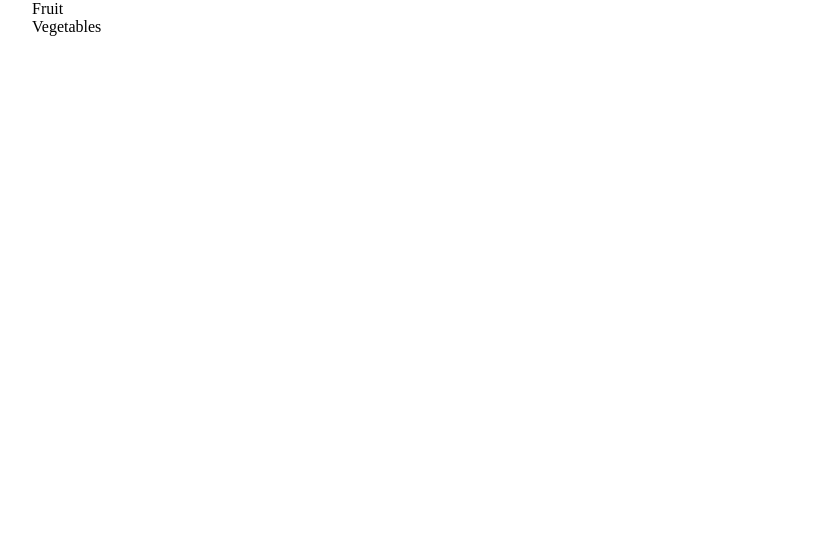
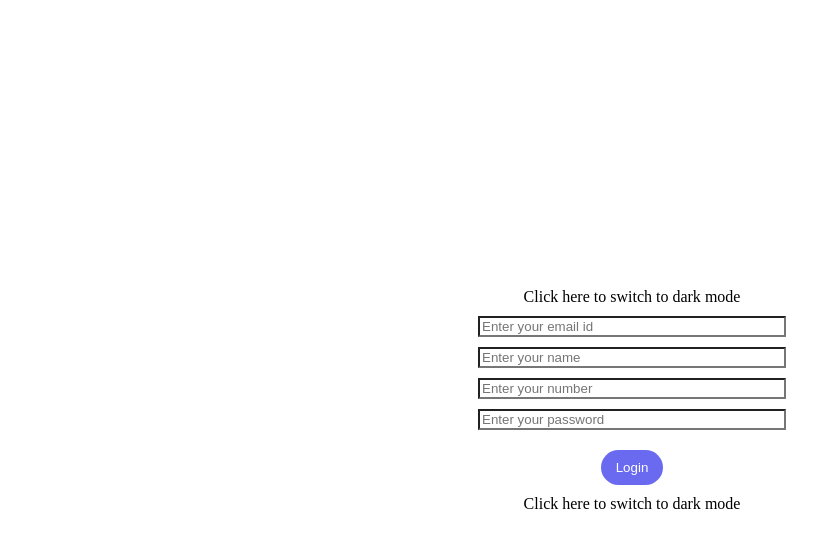
Before and after one commit to kjstarun/react-practice, a React (Vite) app: page / in a window 1280 px wide. Shown: the top 548 px of the page, without its empty margins (8-825 px from the left). Built offline with nearby package versions, Linux system fonts and the light colour scheme.

Commit message:
reusable

```diff
--- a/src/App.jsx
+++ b/src/App.jsx
@@ -1,77 +1,39 @@
-// import Input from "./React-State/input";
-// import Textarea from "./React-Form/textarea";
-// import Range from "./React-Form/range";
-// import Dropdown from "./React-Form/dropdown";
-// import Date from "./React-Form/date";
-// import Check from "./React-Form/checkbox";
-// import Radio from "./React-Form/radio";
-// import Counter from "./Conditional-Rendering/counter";
-// import Like from "./Like-functionality/like";
-// import Closure from "./Batching/closure";
-// import PropsCC from "./Props/propsCC";
-// import PropsFC from "./Props/propsFC";
-// import Parent from "./PassDatatoChild/parent";
-// import Like from "./Like-functionality/like";
-// import MoviesList from "./Movies-api/movielist";
-// import Life from "./Lifecycle/lifecycle";
-// import OnEnter from "./LocalStorage/onEnter";
-// import MemoParent from "./Optimization/parentmemo";
-// import DropDownItem from "./treeView/head";
-import Tree from "./treeView/tree";
-// import Parent from "./Onclick-description/parent";
-// import UseEffectBlank from "./useEffect/useEffect-blank";
-// import UseEffectWithDependencies from "./useEffect/useEffect-wdep";
-// import One from "./Unmounting/one";
-// import Day11CleanupFunc from "./Unmounting/unmount-with-depen";
-// import Form from "./dynamic-form/form";
-// import CallOne from "./example/callOne";
-// import FilterV2 from "./Filter-usememo/filterV2";
-// import Parent from "./dark-theme/parent";
-// import LikeComp from "./Like-functionality/like";
-// import A from "./prop-drilling-fix-context/A";
-// import UseCallbackOne from "./useCallback/callBack1";
-// import { BrowserRouter, Route, Routes } from "react-router-dom";
-// import Child1 from "./dark-theme/child1";
-// import { createContext, useState } from "react";
-// import UseTransition1 from "./useTransition/use1";
-// import UseTransitionFix from "./useTransition/use2fix";
-// import UseID1 from "./useID/useIDone";
-// import StyleOne from "./styled-comp/styleOne";
-// import DoubleClick from "./ondoubleclick/doubleclick";
-// import ItemList from "./item-list-comp/item-list";
-// import Counter from "./redux-comp/counter";
-// import { Provider } from "react-redux";
-// import store from "./redux/store";
-// import ItemList from "./item-list-comp/item-list";
+import { createContext, useState } from "react";
+import { BrowserRouter, Route, Routes } from "react-router-dom";
+import Page1 from "./reusablecomponents/page1";
+import Page2 from "./reusablecomponents/page2";
 
-// export const useContextAPI = createContext(null);
-// const UseContext = useContextAPI.Provider;
+export const useContextAPI = createContext(null);
+const UseContext = useContextAPI.Provider;
 
 function App() {
-  // const [color, setColor] = useState(0);
-
-  // const toggletheme = () => setColor((prev) => !prev);
+  const [color, setColor] = useState(0);
+  const toggletheme = () => setColor((prev) => !prev);
+  const [email, setEmail] = useState("");
+  const [name, setName] = useState("");
+  const [contact, setContact] = useState("");
+  const [password, setPassword] = useState("");
 
   return (
-    // <>
-    //   <PropsFC subject="HTML" />
-    //   <PropsCC subject="CSS" />
-    //   <PropsFC subject="JS" />
-    //   <PropsCC subject="React" />
-    // </>
-    // <UseContext value={{ color, toggletheme }}>
-    //   <BrowserRouter>
-    //     <Routes>
-    //       <Route path="/" element={<Parent />} />
-    //       <Route path="child1" element={<Child1 />} />
-    //     </Routes>
-    //   </BrowserRouter>
-    // </UseContext>
-    // <Parent />
-    // <Provider store={store}>
-    //   <Counter />
-    // </Provider>
-    <Tree />
+    <UseContext
+      value={{
+        color,
+        toggletheme,
+        email,
+        setEmail,
+        name,
+        setName,
+        contact,
+        setContact,
+        setPassword,
+      }}>
+      <BrowserRouter>
+        <Routes>
+          <Route path="/" element={<Page1 />} />
+          <Route path="login" element={<Page2 />} />
+        </Routes>
+      </BrowserRouter>
+    </UseContext>
   );
 }
 
--- /dev/null
+++ b/src/reusablecomponents/Reg.form.jsx
@@ -0,0 +1,30 @@
+import { useContext } from "react";
+import { useContextAPI } from "../App";
+import Input from "./input";
+
+const RegForm = () => {
+  const { setEmail, setName, setContact, setPassword } =
+    useContext(useContextAPI);
+  return (
+    <div className="form">
+      <Input
+        type="text"
+        placeholder="Enter your email id"
+        onChange={setEmail}
+      />
+      <Input type="text" placeholder="Enter your name" onChange={setName} />
+      <Input
+        type="text"
+        placeholder="Enter your number"
+        onChange={setContact}
+      />
+      <Input
+        type="text"
+        placeholder="Enter your password"
+        onChange={setPassword}
+      />
+    </div>
+  );
+};
+
+export default RegForm;
--- /dev/null
+++ b/src/reusablecomponents/button.jsx
@@ -0,0 +1,20 @@
+import { useContext } from "react";
+import { useContextAPI } from "../App";
+
+const Button = ({ label }) => {
+  // const {color} = useContext(useContextAPI);
+  const buttonClass = {
+    backgroundColor: "#6a6af1",
+    color: "white",
+    border: "none",
+    outline: "none",
+    padding: "10px 15px ",
+    borderRadius: "20px",
+    textAlign: "center",
+    marginTop: "10px",
+  };
+
+  return <button style={buttonClass}>{label}</button>;
+};
+
+export default Button;
--- /dev/null
+++ b/src/reusablecomponents/index.css
@@ -0,0 +1,40 @@
+.dark {
+  background-color: black;
+  color: white;
+  display: flex;
+  flex-direction: column;
+  align-items: center;
+  justify-content: center;
+  gap: 10px;
+  height: 100vh;
+}
+
+.white {
+  background-color: #fff;
+  color: black;
+  display: flex;
+  flex-direction: column;
+  align-items: center;
+  justify-content: center;
+  gap: 10px;
+  height: 100vh;
+}
+
+.form {
+  display: flex;
+  flex-direction: column;
+  align-items: center;
+  justify-content: center;
+  gap: 10px;
+}
+
+.input-dark {
+  width: 300px;
+  background-color: rgb(59, 59, 59);
+  color: white;
+}
+
+.input-white {
+  width: 300px;
+  background-color: white;
+}
--- /dev/null
+++ b/src/reusablecomponents/input.jsx
@@ -0,0 +1,19 @@
+import { useContext } from "react";
+import { useContextAPI } from "../App";
+import "./index.css";
+
+const Input = ({ type, value, placeholder, onChange }) => {
+  const { color } = useContext(useContextAPI);
+  return (
+    <input
+      type={type}
+      value={value}
+      placeholder={placeholder}
+      onChange={(e) => onChange(e.target.value)}
+      style={{ width: "300px" }}
+      className={color ? "input-dark" : "input-white"}
+    />
+  );
+};
+
+export default Input;
--- /dev/null
+++ b/src/reusablecomponents/page1.jsx
@@ -0,0 +1,25 @@
+import { useContext } from "react";
+import { Link } from "react-router-dom";
+import { useContextAPI } from "../App";
+import Button from "./button";
+import RegForm from "./Reg.form";
+import ThemeToggler from "./toggler";
+import "./index.css";
+
+const Page1 = () => {
+  const { color } = useContext(useContextAPI);
+  return (
+    <div className={color ? "dark" : "white"}>
+      <header className="header">
+        <ThemeToggler />
+      </header>
+      <RegForm />
+      <Link to={"/login"} hi={"hi"}>
+        <Button label={"Login"} />
+      </Link>
+      <ThemeToggler />
+    </div>
+  );
+};
+
+export default Page1;
--- /dev/null
+++ b/src/reusablecomponents/page2.jsx
@@ -0,0 +1,31 @@
+import { useContext } from "react";
+import { useContextAPI } from "../App";
+import ThemeToggler from "./toggler";
+import "./index.css";
+
+const Page2 = () => {
+  const { name, email, contact, color } = useContext(useContextAPI);
+
+  return (
+    <div className={color ? "dark" : "white"}>
+      <header className="header">
+        <ThemeToggler />
+      </header>
+      <div
+        style={{
+          display: "flex",
+          justifyContent: "center",
+          alignItems: "center",
+          flexDirection: "column",
+          height: "100vh",
+        }}>
+        <p>HI</p>
+        <p>Username: {name}</p>
+        <p>Email: {email}</p>
+        <p>Contact: {contact}</p>
+      </div>
+    </div>
+  );
+};
+
+export default Page2;
--- /dev/null
+++ b/src/reusablecomponents/toggler.jsx
@@ -0,0 +1,14 @@
+import { useContext } from "react";
+import { useContextAPI } from "../App";
+
+const ThemeToggler = () => {
+  const { toggletheme, color } = useContext(useContextAPI);
+
+  return (
+    <p onClick={toggletheme}>
+      Click here to switch to {color ? "light" : "dark"} mode
+    </p>
+  );
+};
+
+export default ThemeToggler;
```
